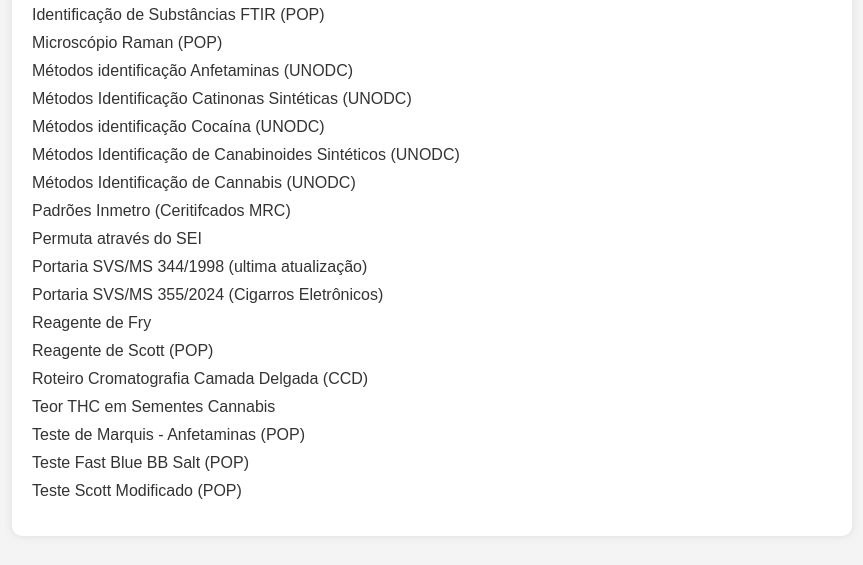
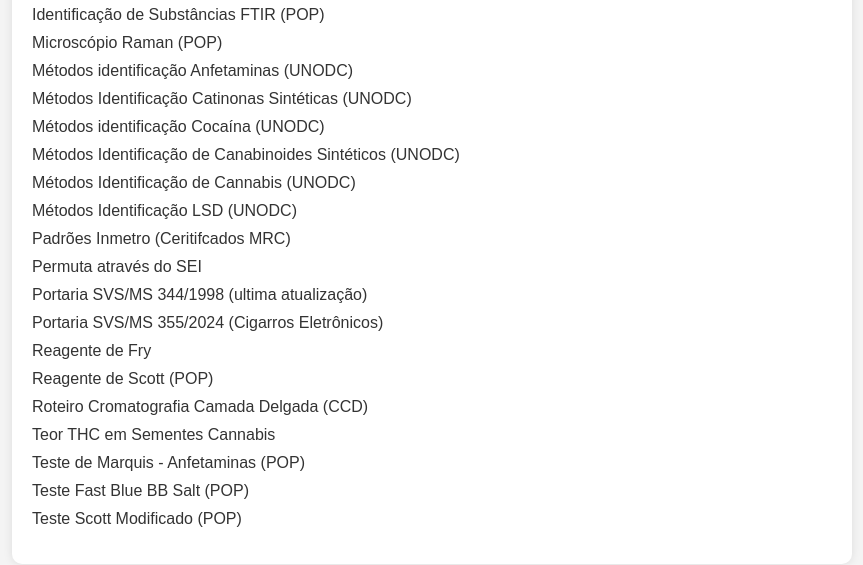
Before and after one commit to jpaulocts/labquim, a plain HTML site: page index.html in a window 1280 px wide. Shown: the part 321-886 px from the top of the page, without its empty margins (208-1071 px from the left). Drawn offline with Linux system fonts and the light colour scheme.

Commit message:
lsd handbook

```diff
--- a/index.html
+++ b/index.html
@@ -124,6 +124,7 @@
         <li><a href="https://www.unodc.org/documents/scientific/STNAR49_Synthetic_Cathinones_E.pdf" target="_blank">Métodos Identificação Catinonas Sintéticas (UNODC)</a></li>
         <li><a href="Documentos/POP 005-MAQ - Teste de Scott Modoficado - Cocaína.pdf" target="_blank"> Teste Scott Modificado (POP)</a></li>
         <li><a href="Documentos/POP 007-PRS - Reagente de Scott.pdf" target="_blank"> Reagente de Scott (POP)</a></li>
+        <li><a href="Documentos/lsd.pdf">Métodos Identificação LSD (UNODC)</a></li>
         <!-- Adicione mais itens conforme necessário -->
     </ul>
 </div>
```
Also changed, not shown: 1 other file.
